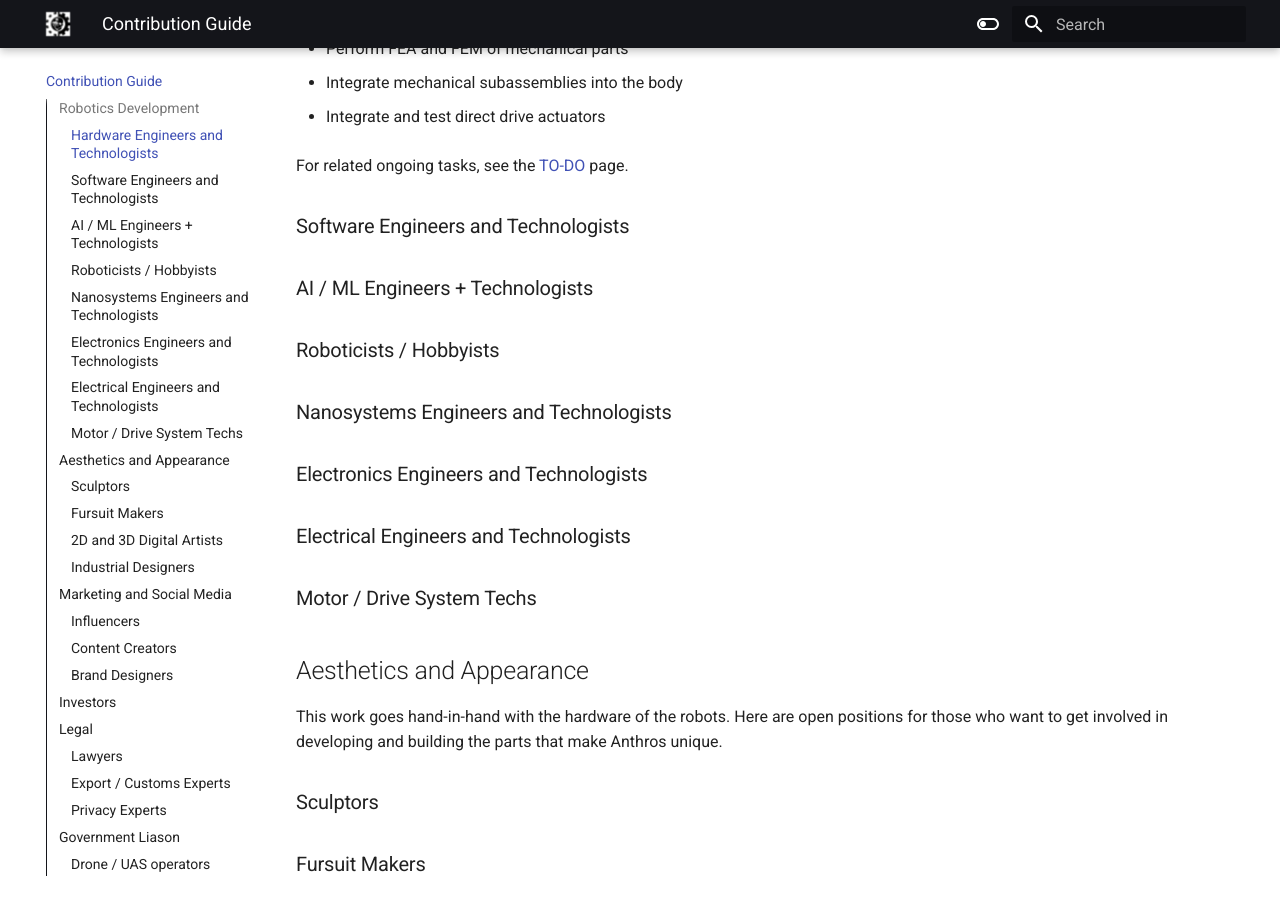
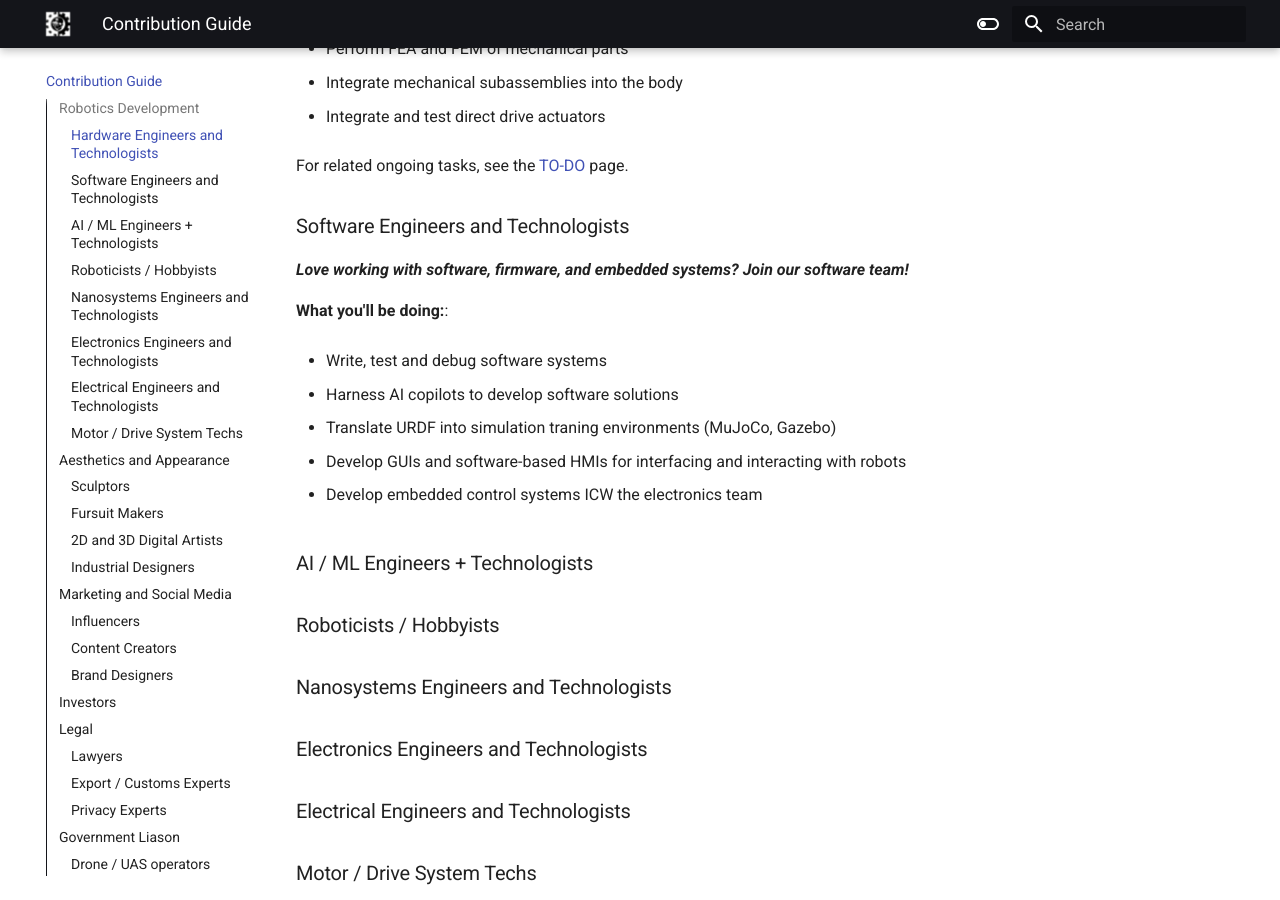
Before and after one commit to Anthrobotics/anthro-docs, an MkDocs documentation site: the page built from docs/contribution-guide.md, in a window 1280 px wide and 900 px high, scrolled down 621 px. Built offline with MkDocs 1.6.1 and Material for MkDocs 9.7.7, drawn with Linux system fonts in a browser that asks for light colours.

Commit message:
Update contribution-guide.md

```diff
--- a/docs/contribution-guide.md
+++ b/docs/contribution-guide.md
@@ -25,6 +25,20 @@ Work involving the parts that make the robots function. Here are open positions
 For related ongoing tasks, see the [TO-DO](TO-DO.md#hardware) page.
 
 ### Software Engineers and Technologists
+
+***Love working with software, firmware, and embedded systems? Join our software team!***
+
+**What you'll be doing:**:
+
+- Write, test and debug software systems
+
+- Harness AI copilots to develop software solutions
+
+- Translate URDF into simulation traning environments (MuJoCo, Gazebo)
+
+- Develop GUIs and software-based HMIs for interfacing and interacting with robots
+
+- Develop embedded control systems ICW the electronics team
 
 ### AI / ML Engineers + Technologists
 
```
